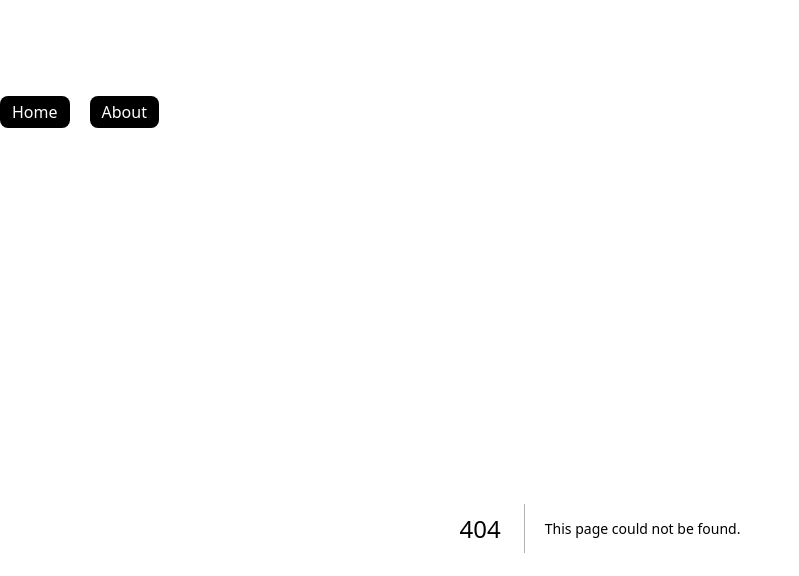
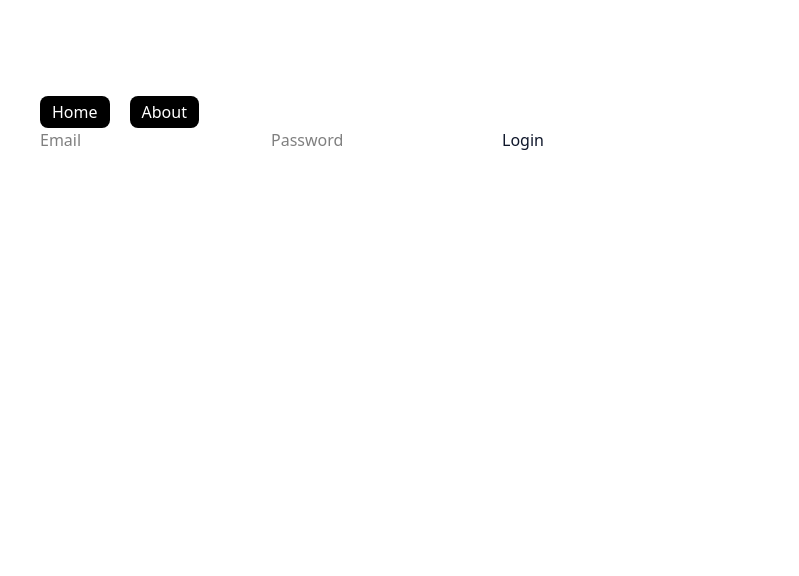
Before and after one commit to saiful-aj18/nextjs-style-tailwind-practice, a Next.js app: page /login in a window 1280 px wide. Before the commit this address had no page. Shown: the top 576 px of the page, without its empty margins (0-799 px from the left). Built offline with nearby package versions, Linux system fonts and the light colour scheme.

Commit message:
add login page component with form handling

```diff
--- /dev/null
+++ b/app/login/page.jsx
@@ -0,0 +1,58 @@
+'use client'
+
+import { useRouter } from "next/navigation.js"
+import { useState } from "react"
+
+const LoginPage = () => {
+  const router = useRouter();
+
+  const [email, setEmail] = useState('');
+  const [password, setPassword] = useState('');
+
+  const handleSubmit = async e => {
+    e.preventDefault();
+
+    // Send Login request
+    const response = await fetch('/api/auth/login', {
+      method: 'POST',
+      headers: {
+        'content-type': 'application/json'
+      },
+      body: JSON.stringify({
+        email,
+        password
+      })
+    })
+
+    const data = await response.json();
+
+    alert(data.message);
+
+    if(response.ok) {
+      router.push('/dashboard')
+    }
+  }
+
+
+  return (
+    <form onSubmit={handleSubmit}>
+      <input
+        type="email"
+        placeholder="Email"
+        onChange={e => setEmail(e.target.value)}
+      />
+
+      <input
+        type="password"
+        placeholder="Password"
+        onChange={e => setPassword(e.target.value)}
+      />
+
+      <button type="submit">
+        Login
+      </button>
+    </form>
+  )
+}
+
+export default LoginPage;
```
